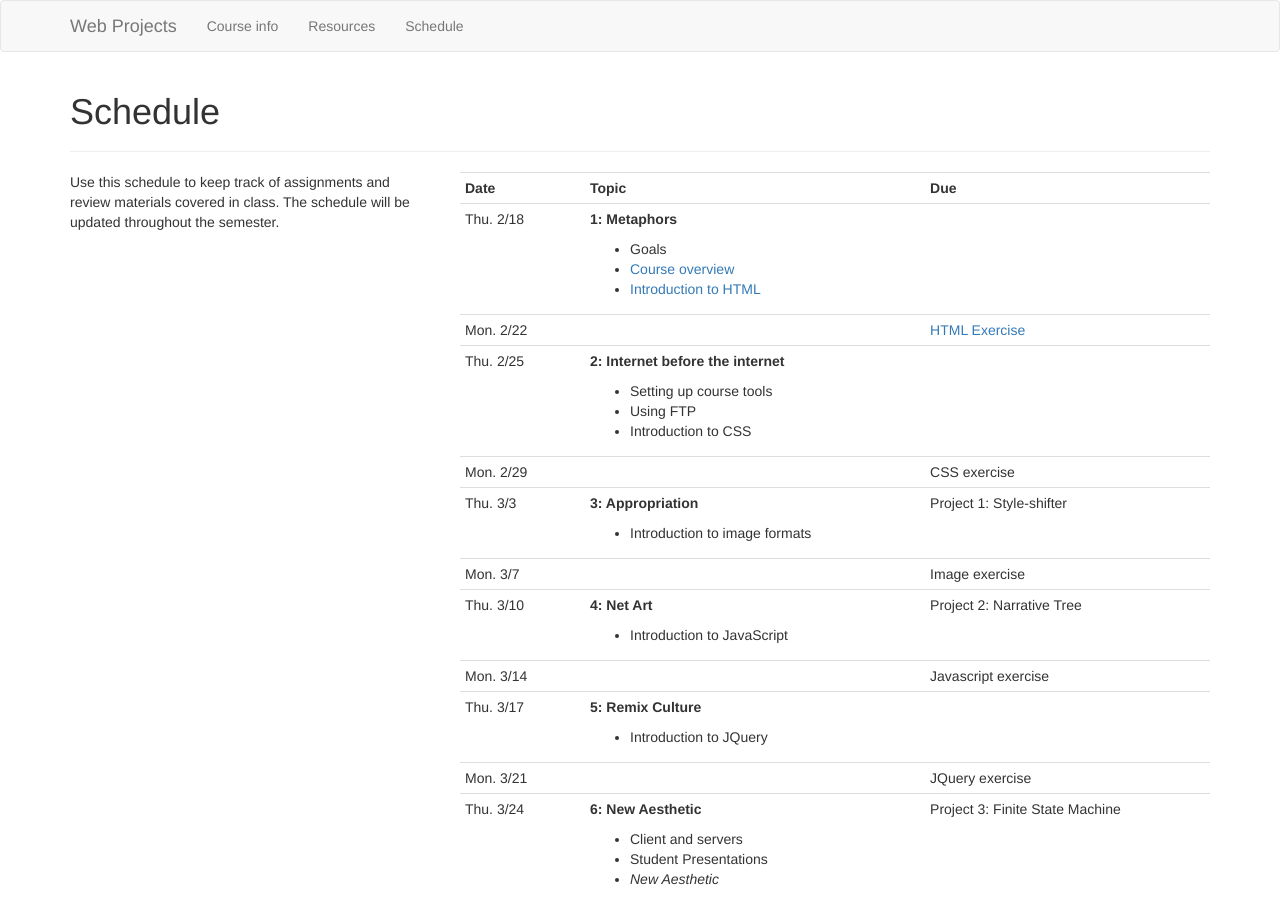
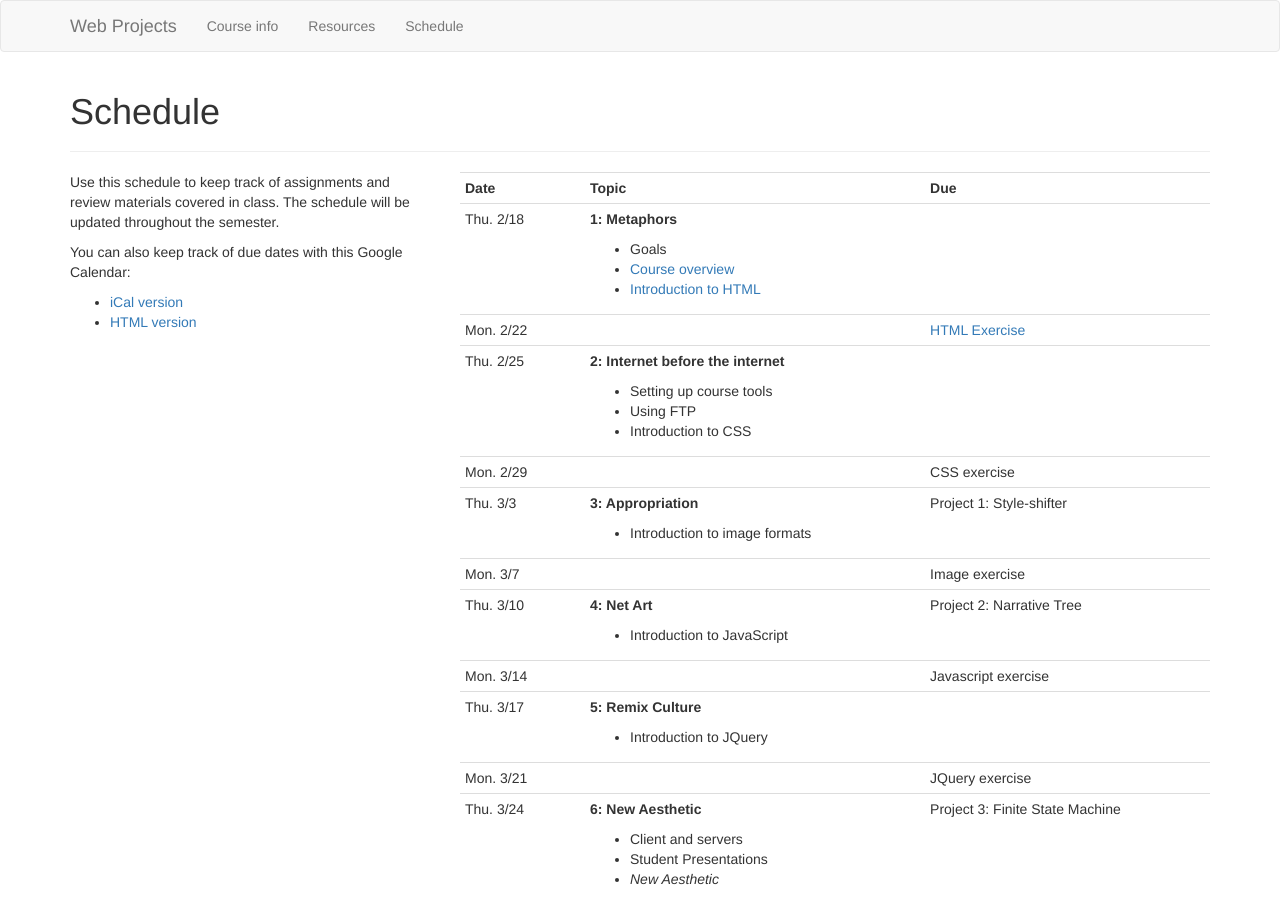
Before and after one commit to michelav/fa7-frameworks, a Jekyll site: the page built from schedule.html, in a window 1280 px wide and 900 px high. Built offline with Jekyll 4.4.1, drawn with Linux system fonts in a browser that asks for light colours.

Commit message:
Add calendar links to schedule page.

```diff
--- a/schedule.html
+++ b/schedule.html
@@ -8,6 +8,11 @@ permalink: /schedule/
 
 <div class="col-md-4">
  <p>Use this schedule to keep track of assignments and review materials covered in class. The schedule will be updated throughout the semester.</p>
+ <p>You can also keep track of due dates with this Google Calendar:</p>
+<ul>
+   <li><a href="https://calendar.google.com/calendar/ical/risd.edu_mf30qofviahoshdkvip6ar39bg%40group.calendar.google.com/public/basic.ics">iCal version</a></li>
+   <li><a href="https://calendar.google.com/calendar/embed?src=risd.edu_mf30qofviahoshdkvip6ar39bg%40group.calendar.google.com&ctz=America/New_York">HTML version</a></li>
+ </ul>
 </div>
 
 <div class="col-md-8">
```
